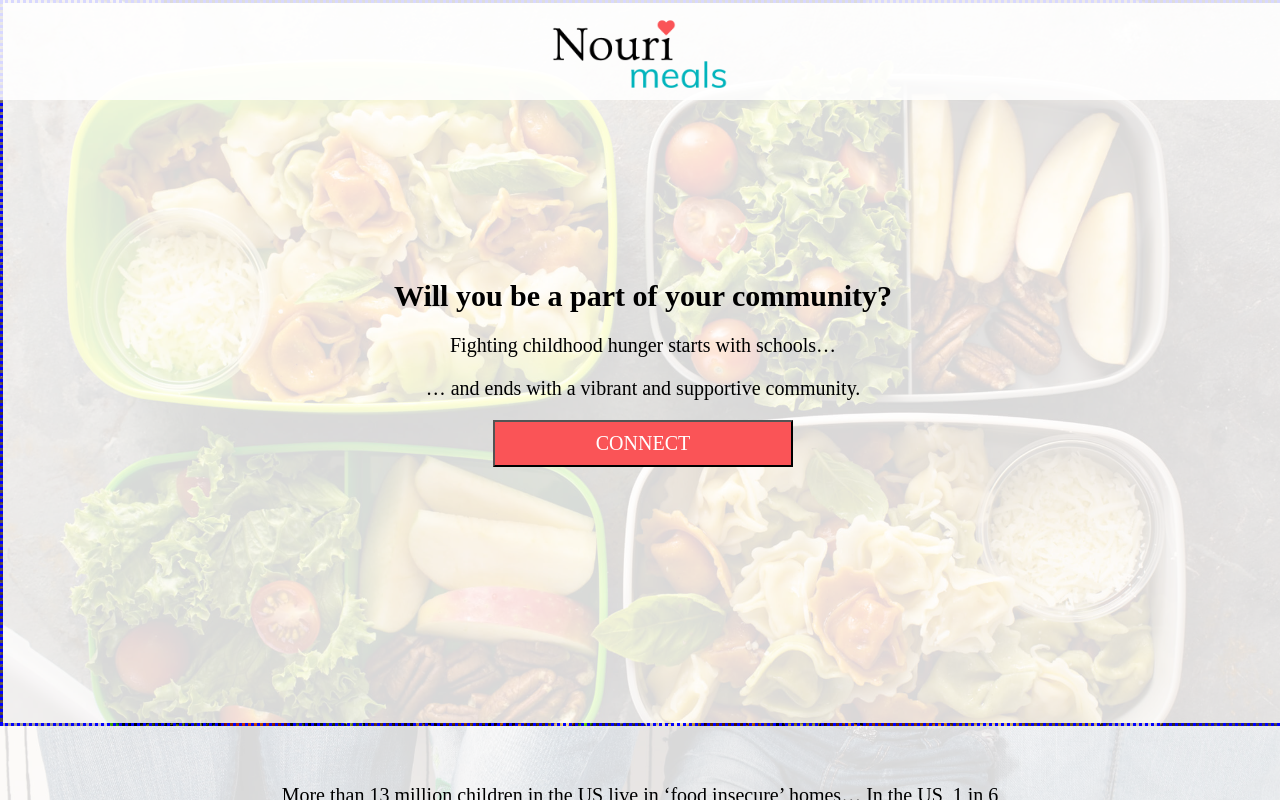
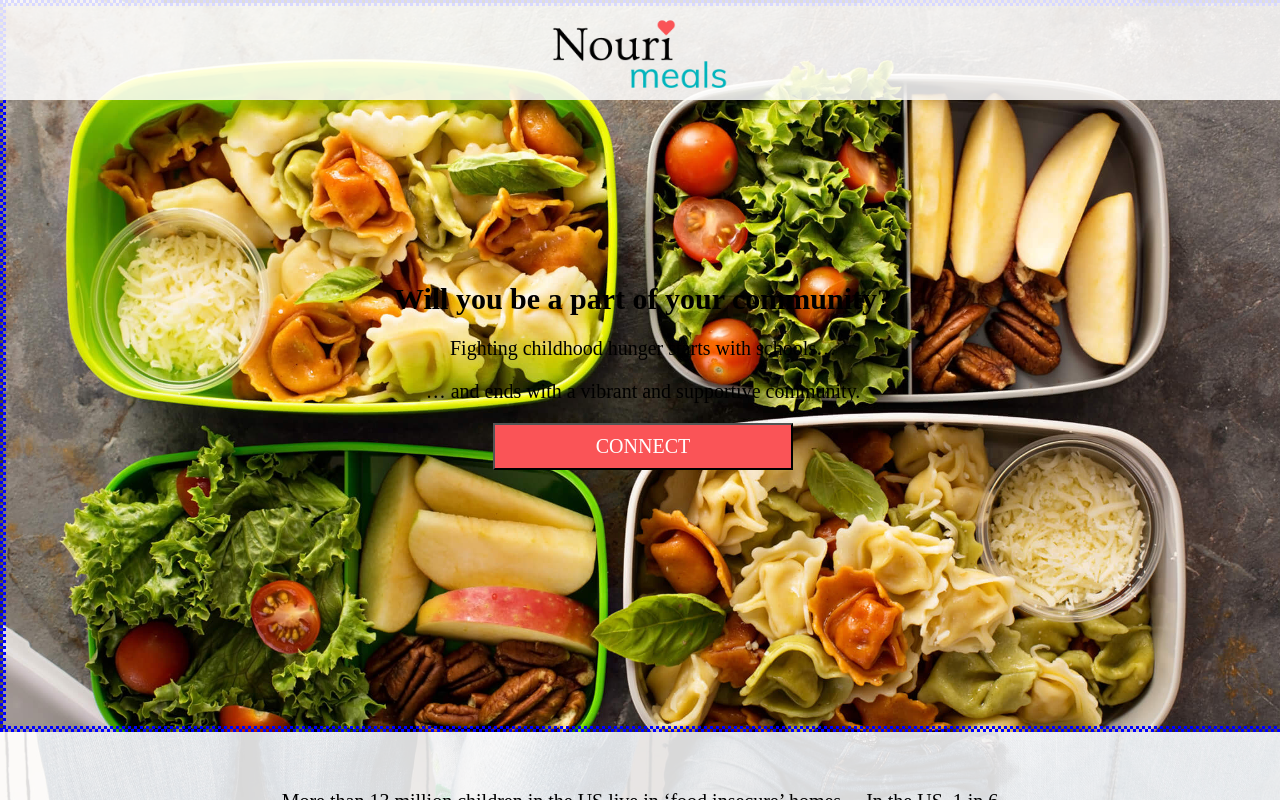
Before and after one commit to nourimeals/website, a React app: page / in a window 1280 px wide. Shown: the top 800 px of the page. Built offline with nearby package versions, Linux system fonts and the light colour scheme.

Commit message:
hero image appearing correctly

```diff
--- a/src/components/home/home.jsx
+++ b/src/components/home/home.jsx
@@ -33,7 +33,7 @@ class HomePage extends React.Component {
         <section id="hero-block">
           <div className="cta-block">
             <h1>Will you be a part of
-                your community?</h1>
+              your community?</h1>
             <p>Fighting childhood hunger starts with schools…</p>
             <p>… and ends with a vibrant and supportive community.</p>
             <button onClick={this.runMailPopup} className="cta-btn">Connect</button>
--- a/src/components/home/home.scss
+++ b/src/components/home/home.scss
@@ -11,9 +11,6 @@ $red-cta-color: #FA5457;
 #hero-block {
   border: dotted;
   border-color: blue;
-  display: flex;
-  flex-direction: column;
-  justify-content: space-around;
   background-image: $bg-img;
   background-size: cover;
   display: block;
@@ -22,7 +19,10 @@ $red-cta-color: #FA5457;
 
   .cta-block {
 
-    background-color: #ffffffd8;
+    border: dotted;
+    border-color: blue;
+    display: block;
+    // background-color: #ffffffd8;
     padding: 200px 50px;
     text-align: center;
 
```
